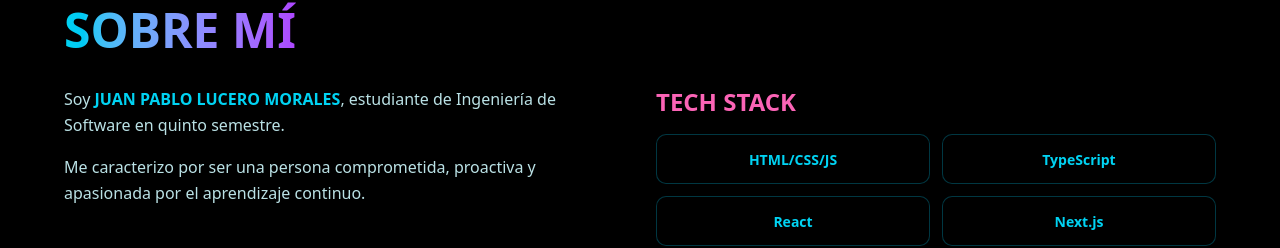
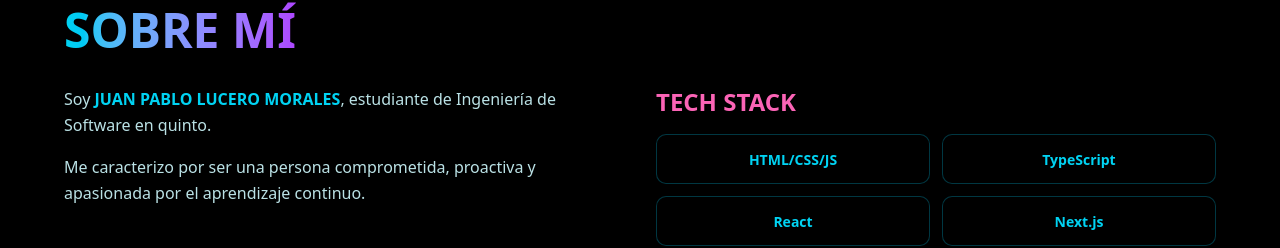
Before and after one commit to Juanp-lucero/Proyectofinal, a Next.js app: page / in a window 1280 px wide. Shown: the part 874-1122 px from the top of the page. Built offline with nearby package versions, Linux system fonts and the light colour scheme.

Commit message:
Prueba en vercel

```diff
--- a/src/app/page.tsx
+++ b/src/app/page.tsx
@@ -64,7 +64,7 @@ export default function Home() {
             <div className="space-y-4">
               <p className="text-cyan-100/90 leading-relaxed">
                 Soy <span className="text-cyan-400 font-bold">JUAN PABLO LUCERO MORALES</span>, estudiante de Ingeniería
-                de Software en quinto semestre.
+                de Software en quinto.
               </p>
               <p className="text-cyan-100/90 leading-relaxed">
                 Me caracterizo por ser una persona comprometida, proactiva y apasionada por el aprendizaje continuo.
```
Also changed, not shown: package.json (+8 -7 lines), 1 other file (tests, documents, lock files or other folders).
